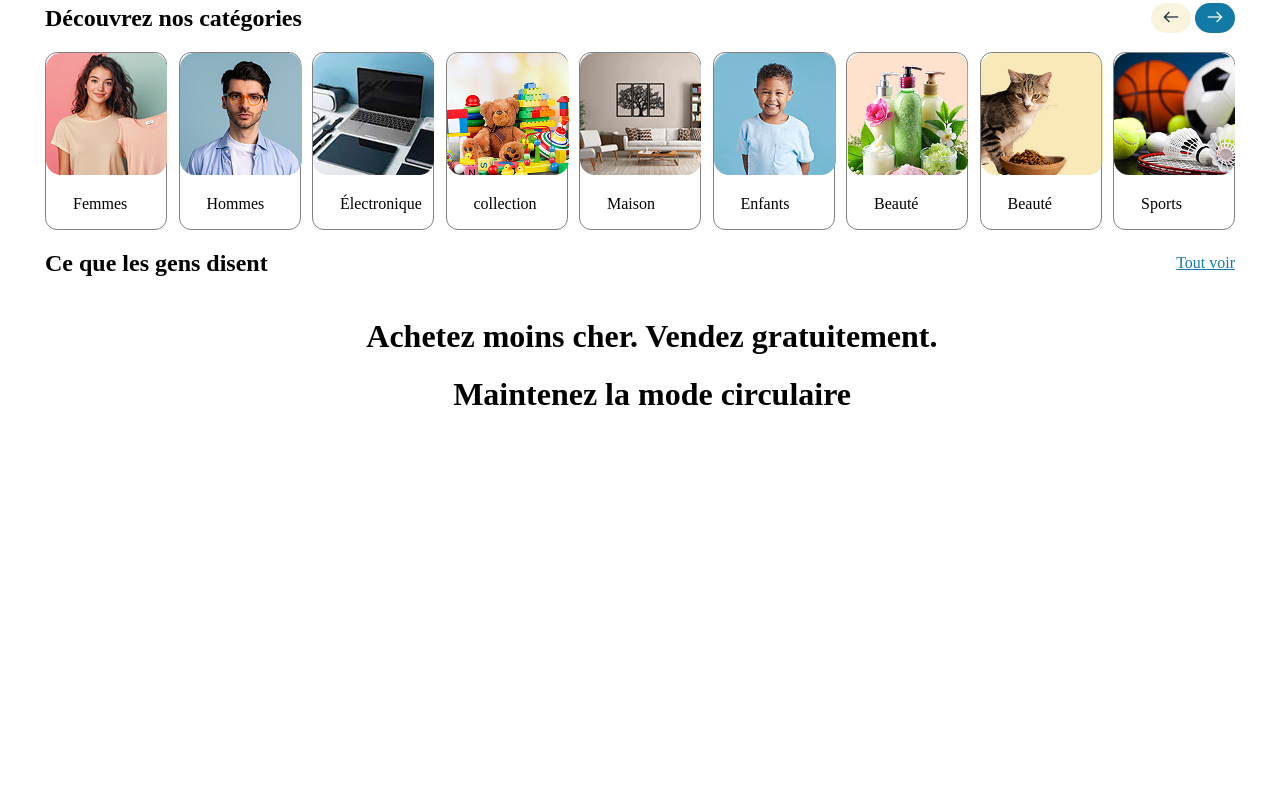
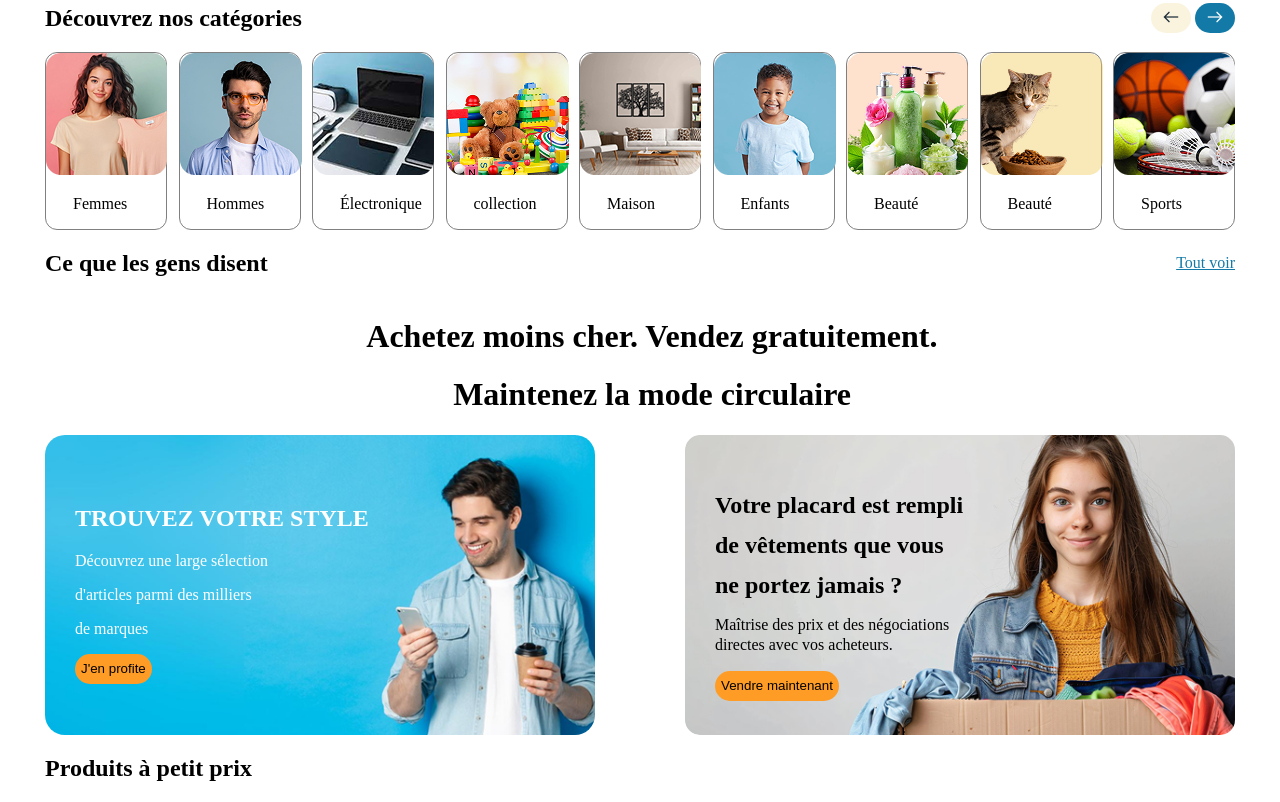
Before and after one commit to muhaiminyousafzai178-sketch/ecommerece_design, a plain HTML site: page index.html in a window 1280 px wide. Shown: the part 1554-2356 px from the top of the page. Before the commit the page ends 1989 px from the top, so only its background shows below. Drawn offline with Linux system fonts and the light colour scheme; files whose address does not match are found by name.

Commit message:
two cards added

```diff
--- a/index.html
+++ b/index.html
@@ -329,9 +329,29 @@
        <h1 class="mode"> Maintenez la mode circulaire</h1>
 </div>
 
+<div id="maincard">
+<div id="card4">
+  <div class="cardtext">
+  <h2>TROUVEZ VOTRE STYLE</h2>
+  <p>Découvrez une large sélection </p>
+  <p>d'articles parmi des milliers </p>
+  <p>de marques</p>
+  <button id="en">J'en profite</button></div>
+</div>
 
+<div id="card5">
+   <div id="cardtext2">
+  <h2>Votre placard est rempli</h2>
+  <h2>de vêtements que vous </h2>
+  <h2>ne portez jamais ?</h2>
+  <p>Maîtrise des prix et des négociations <br>directes avec vos acheteurs.</p>
+       <button id="en2">Vendre maintenant</button> </div></div>
+</div>
 
-
+ <div>
+  <h2>Produits à petit prix</h2>
+  <a href=""></a>
+ </div>
 
 
 
--- a/style.css
+++ b/style.css
@@ -294,3 +294,63 @@ span div{
 .mode{
     padding-left: 10%;
 }
+
+
+
+
+#card4{
+    background-image: url(/image/Rectangle\ 479.png);
+    background-size: cover;
+    border-radius: 20px;
+    color: white;
+    height: 300px;
+    width: 550px
+
+
+}
+
+
+.cardtext{
+    padding-left: 30px;
+    padding-top: 50px;
+
+}
+
+
+#en{
+    background-color: #FF9C26;
+    height: 30px;
+    border-radius: 50px;
+    border: none;
+}
+
+
+
+#card5{
+    background-image: url(/image/Rectangle\ 480.png);
+    background-size: cover;
+    height: 300px;
+    width: 550px;
+    border-radius: 15px;
+}
+
+#maincard{
+    justify-content: space-between;
+    display: flex
+
+}
+
+#cardtext2{
+    line-height: 20px;
+    padding-left: 30px;
+    padding-top: 40px;
+
+
+}
+
+#en2{
+    background-color: #FF9C26;
+    border-radius: 30px;
+    border: none;
+   height: 30px;
+}
```
Also changed, not shown: image/Rectangle 480.png (added).
